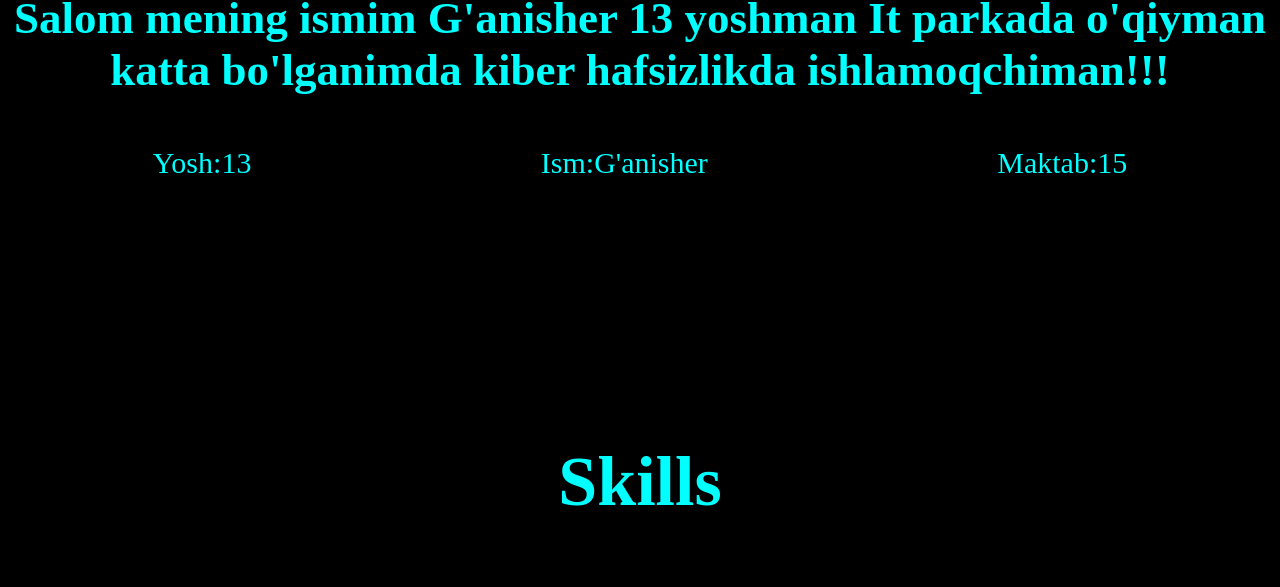
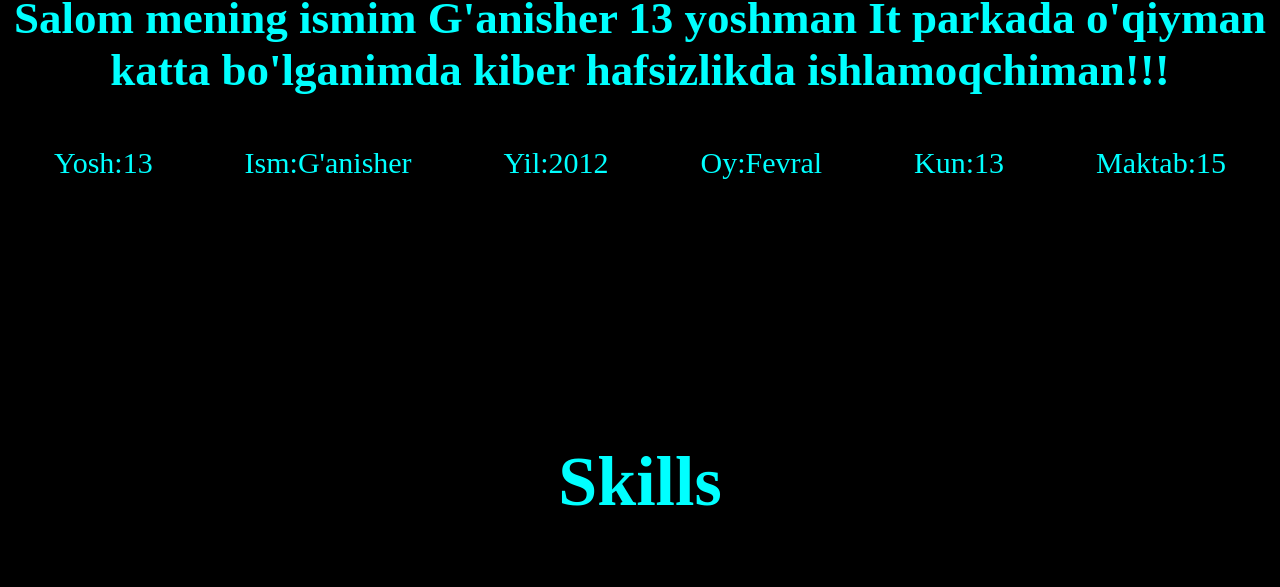
Before and after one commit to Ganisher0732/Loyiha--, a plain HTML site: page index.html in a window 1280 px wide. Shown: the part 920-1507 px from the top of the page. Drawn offline with Linux system fonts and the light colour scheme.

Commit message:
a larni kupaytirdim

```diff
--- a/index.html
+++ b/index.html
@@ -19,6 +19,9 @@
         <div class="gooooo">
             <a href="#">Yosh:13</a>
             <a href="#">Ism:G'anisher</a>
+            <a href="#">Yil:2012</a>
+            <a href="#">Oy:Fevral</a>
+            <a href="#">Kun:13</a>
             <a href="#">Maktab:15</a>
         </div>
     </div>
```
